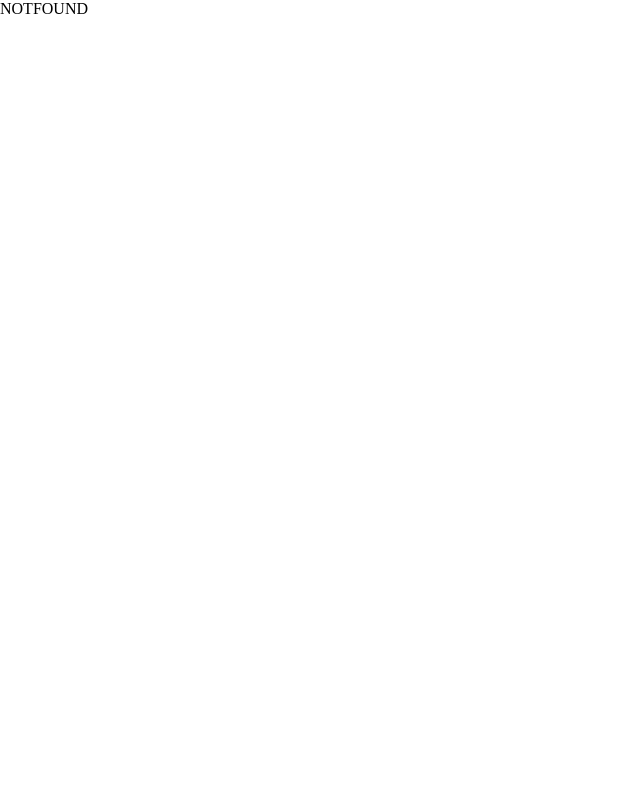
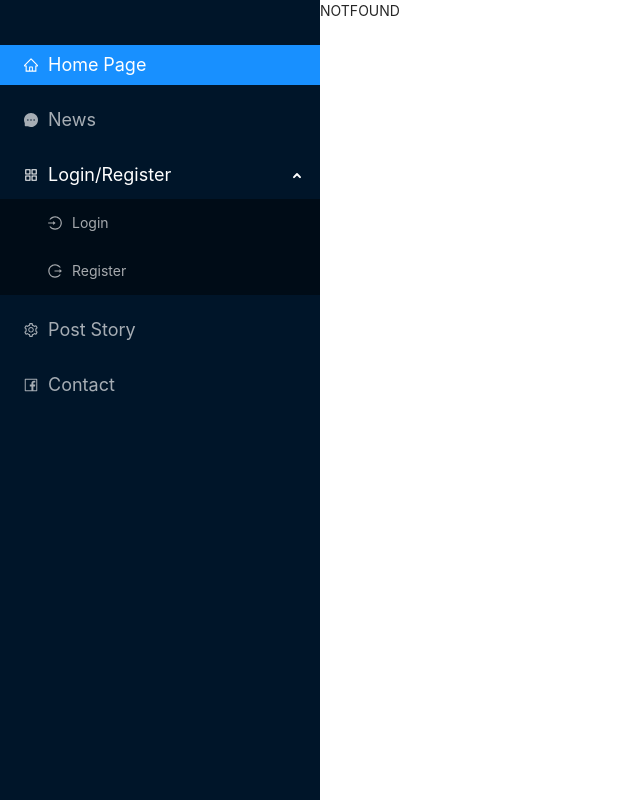
Before and after one commit to nguyenduykhoa2601/ReactJS-TypeScript-Redux-Antd--Chotot-client, a React (Create React App) app: page / in a window 1280 px wide. Shown: the whole page, without its empty margins (0-640 px from the left). Built offline with nearby package versions, Linux system fonts and the light colour scheme.

Commit message:
finished Menu and redirect some pages

```diff
--- a/src/App.tsx
+++ b/src/App.tsx
@@ -1,18 +1,27 @@
 import React from "react";
-import { BrowserRouter as Router, Route, Switch } from 'react-router-dom';
+import { BrowserRouter as Router, Route, Switch } from "react-router-dom";
+import { Row, Col } from "antd";
 
 import PageRender from "./PageRender";
+import MenuNav from "./components/global/Menu";
+
+import "antd/dist/antd.css";
 
 const App = () => {
 	return (
 		<Router>
-			<div className="container">
-				<Switch>
-					<Route path="/" exact component={PageRender} />
-					<Route path="/:page" exact component={PageRender} />
-					<Route path="/:page/:slug" exact component={PageRender} />
-				</Switch>
-			</div>
+			<Row>
+				<Col span={6} style = {{position: "relative",height:"100vh"}}>
+					<MenuNav />
+				</Col>
+				<Col span={18}>
+					<Switch>
+						<Route path="/" exact component={PageRender} />
+						<Route path="/:page" exact component={PageRender} />
+						<Route path="/:page/:slug" exact component={PageRender} />
+					</Switch>
+				</Col>
+			</Row>
 		</Router>
 	);
 };
--- /dev/null
+++ b/src/components/global/Menu.tsx
@@ -0,0 +1,87 @@
+import React,{useState} from 'react'
+
+import { Menu, Switch, Divider,Layout } from "antd";
+import {
+	HomeOutlined,
+	MessageFilled,
+	AppstoreOutlined,
+	SettingOutlined,
+	FacebookOutlined,
+    LoginOutlined,
+    LogoutOutlined
+} from "@ant-design/icons";
+
+import 'antd/dist/antd.css'
+import { Link } from 'react-router-dom';
+
+const { SubMenu } = Menu;
+
+const  MenuNav = () => {
+    const styles = {
+        layout:{
+            position: 'absolute',
+            width: "100%",
+            top:0,
+            left:0,
+            bottom: 0
+        } as React.CSSProperties,
+        menu:{
+            width: "100%",
+            height:"100vh",
+            paddingTop:30,
+            fontSize : "1.8rem",
+            marginRight: "20rem"
+        },
+        menu_item:{
+            marginTop: 15,
+        }
+    }
+
+	return (
+		<Layout style={styles.layout}>
+			<Menu
+				style={styles.menu}
+				defaultSelectedKeys={["1"]}
+				defaultOpenKeys={["sub1"]}
+                mode = {"inline"}
+                theme ={"dark"}
+			>
+				<Menu.Item style={styles.menu_item} key="1" icon={<HomeOutlined />}>
+                    <Link to="/">
+                        Home Page
+                    </Link>
+
+				</Menu.Item>
+				<Menu.Item style={styles.menu_item} key="2" icon={<MessageFilled />}>
+					News
+				</Menu.Item>
+				<SubMenu style={styles.menu_item} key="sub1" icon={<AppstoreOutlined />} title="Login/Register">
+					<Menu.Item key="3" icon={<LoginOutlined />}>
+                        <Link to="/login">
+                            Login
+                        </Link>
+                    </Menu.Item>
+					<Menu.Item key="4" icon={<LogoutOutlined />}>
+                        <Link to="/register">
+                            Register
+                        </Link>
+                    </Menu.Item>
+				</SubMenu>
+                <Menu.Item style={styles.menu_item} key="5" icon={<SettingOutlined />}>
+					Post Story
+				</Menu.Item>
+				<Menu.Item style={styles.menu_item} key="link" icon={<FacebookOutlined />}>
+					<a
+						href="https://www.facebook.com/profile.php?id=100019330931407"
+						target="_blank"
+						rel="noopener noreferrer"
+					>
+						Contact
+					</a>
+				</Menu.Item>
+			</Menu>
+		</Layout>
+	);
+}
+
+export default MenuNav
--- a/src/pages/index.tsx
+++ b/src/pages/index.tsx
@@ -1,11 +1,16 @@
-import React from 'react'
+import React, {useState} from "react";
 
-export const Home = () => {
-    return (
+
+import "antd/dist/antd.css";
+
+
+
+const Home = () => {
+	return(
         <div>
-            <h1>HOME</h1>
+            HOME
         </div>
     )
-}
+};
 
-export default Home
+export default Home;
--- /dev/null
+++ b/src/pages/login.tsx
@@ -0,0 +1,11 @@
+import React from 'react'
+
+const Login = () => {
+    return (
+        <div>
+            Login Page
+        </div>
+    )
+}
+
+export default Login
--- /dev/null
+++ b/src/pages/register.tsx
@@ -0,0 +1,13 @@
+import React from 'react'
+
+
+const  Register = () => {
+    return (
+        <div>
+            Register Page
+        </div>
+    )
+}
+
+
+export default Register
--- a/src/styles/index.css
+++ b/src/styles/index.css
@@ -1,7 +1,3 @@
-*{
-    margin: 0;
-    padding: 0
+html{
+    font-size: 62.5%;
 }
-html{
-    box-sizing: border-box;
-}
```
